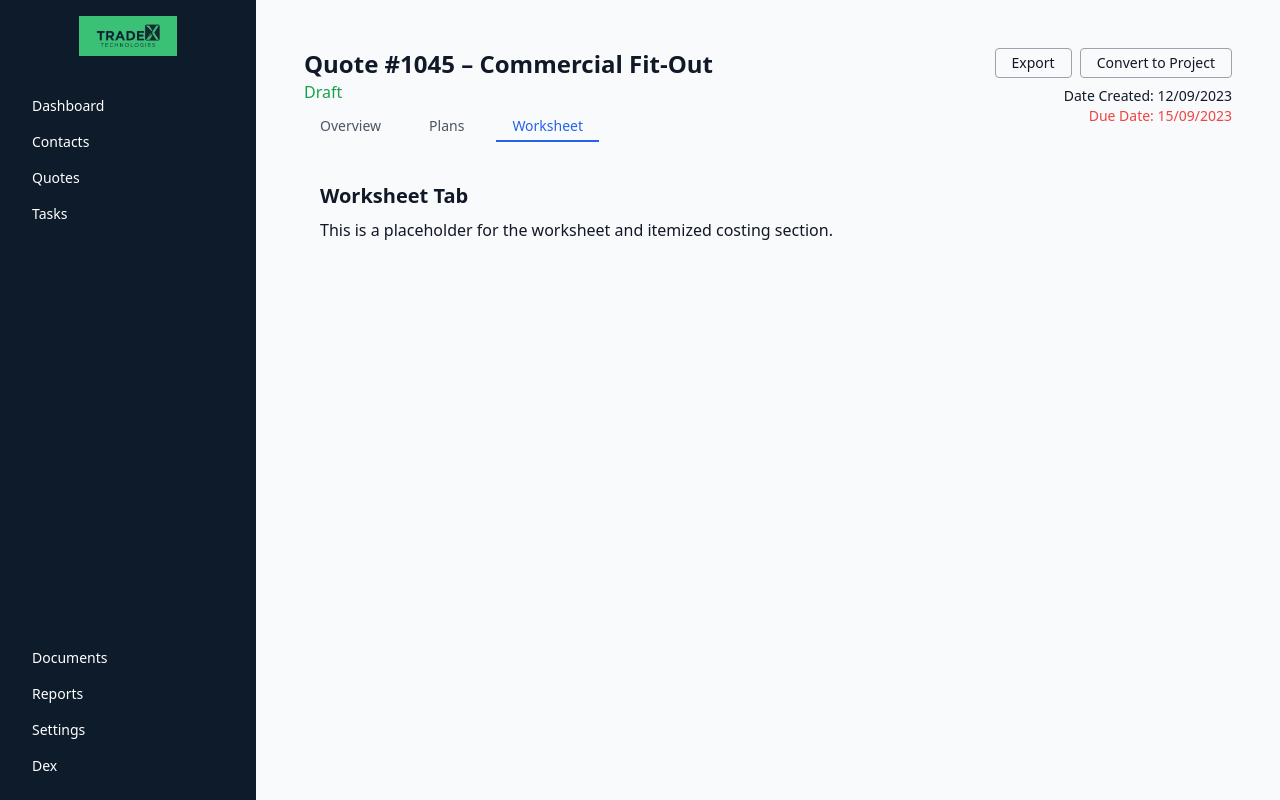
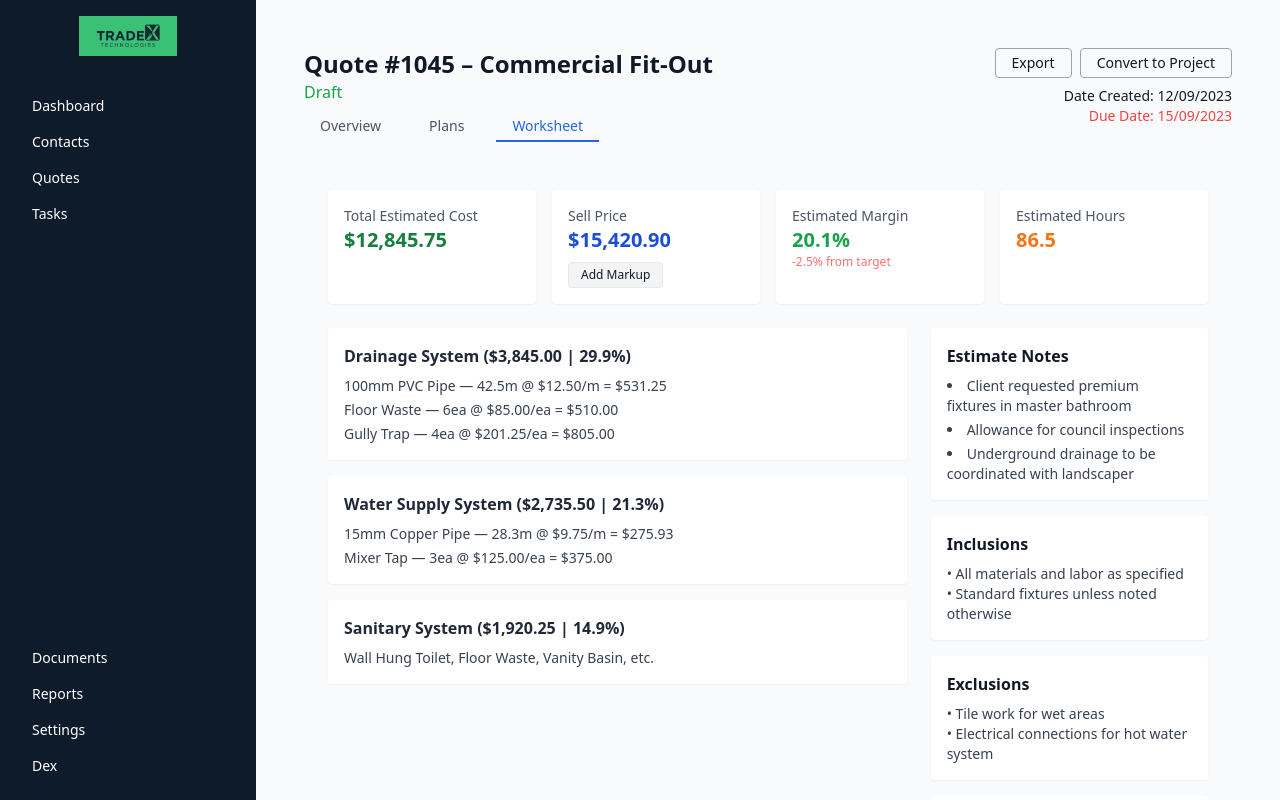
Before and after one commit to iain-armitage/TradeX.Estimating, a Next.js app: page /quotes/1/worksheet in a window 1280 px wide. Built offline with nearby package versions, Linux system fonts and the light colour scheme.

Commit message:
Add files via upload

```diff
--- a/app/quotes/[id]/plans/page.tsx
+++ b/app/quotes/[id]/plans/page.tsx
@@ -2,10 +2,45 @@
 'use client';
 
 export default function PlansPage() {
+  const plans = [
+    {
+      title: 'Office Complex A',
+      status: 'In Progress',
+      description: 'A modern office building designed with sustainability in mind.',
+      image: '/placeholder-plan-a.jpg',
+    },
+    {
+      title: 'Shopping Mall B',
+      status: 'Completed',
+      description: 'A comprehensive shopping mall featuring retail, dining, and entertainment spaces.',
+      image: '/placeholder-plan-b.jpg',
+    },
+    {
+      title: 'Apartment Complex C',
+      status: 'Planning',
+      description: 'A high-rise residential building offering luxury apartments with city views.',
+      image: '/placeholder-plan-c.jpg',
+    },
+    {
+      title: 'Tech Campus D',
+      status: 'Under Construction',
+      description: 'A state-of-the-art technology campus with integrated green spaces and facilities.',
+      image: '/placeholder-plan-d.jpg',
+    },
+  ];
+
   return (
-    <div className="p-4">
-      <h2 className="text-xl font-semibold mb-2">Plans Tab</h2>
-      <p>This is a placeholder for the quote plan viewer interface.</p>
+    <div className="p-6 grid grid-cols-1 md:grid-cols-2 lg:grid-cols-4 gap-4">
+      {plans.map((plan, index) => (
+        <div key={index} className="bg-white p-4 rounded shadow-sm">
+          <div className="h-40 bg-gray-100 rounded mb-4 flex items-center justify-center">
+            <span className="text-gray-400 text-sm">[ Plan Image ]</span>
+          </div>
+          <h3 className="font-semibold text-lg">{plan.title}</h3>
+          <p className="text-sm text-gray-600 mb-1">Status: {plan.status}</p>
+          <p className="text-sm text-gray-700">{plan.description}</p>
+        </div>
+      ))}
     </div>
   );
 }
--- a/app/quotes/[id]/worksheet/page.tsx
+++ b/app/quotes/[id]/worksheet/page.tsx
@@ -3,9 +3,91 @@
 
 export default function WorksheetPage() {
   return (
-    <div className="p-4">
-      <h2 className="text-xl font-semibold mb-2">Worksheet Tab</h2>
-      <p>This is a placeholder for the worksheet and itemized costing section.</p>
+    <div className="p-6 space-y-6">
+      {/* Summary Header */}
+      <div className="grid grid-cols-2 md:grid-cols-4 gap-4">
+        <div className="bg-white p-4 rounded shadow-sm">
+          <p className="text-sm text-gray-600">Total Estimated Cost</p>
+          <p className="text-xl font-semibold text-green-700">$12,845.75</p>
+        </div>
+        <div className="bg-white p-4 rounded shadow-sm">
+          <p className="text-sm text-gray-600">Sell Price</p>
+          <p className="text-xl font-semibold text-blue-700">$15,420.90</p>
+          <button className="text-xs mt-2 px-3 py-1 bg-gray-100 rounded border">Add Markup</button>
+        </div>
+        <div className="bg-white p-4 rounded shadow-sm">
+          <p className="text-sm text-gray-600">Estimated Margin</p>
+          <p className="text-xl font-semibold text-green-600">20.1%</p>
+          <p className="text-xs text-red-400">-2.5% from target</p>
+        </div>
+        <div className="bg-white p-4 rounded shadow-sm">
+          <p className="text-sm text-gray-600">Estimated Hours</p>
+          <p className="text-xl font-semibold text-orange-500">86.5</p>
+        </div>
+      </div>
+
+      {/* Estimate Breakdown */}
+      <div className="grid grid-cols-1 md:grid-cols-3 gap-6">
+        <div className="col-span-2 space-y-4">
+          <div className="bg-white p-4 rounded shadow-sm">
+            <h3 className="font-semibold text-gray-800 mb-2">Drainage System ($3,845.00 | 29.9%)</h3>
+            <ul className="text-sm text-gray-700 space-y-1">
+              <li>100mm PVC Pipe — 42.5m @ $12.50/m = $531.25</li>
+              <li>Floor Waste — 6ea @ $85.00/ea = $510.00</li>
+              <li>Gully Trap — 4ea @ $201.25/ea = $805.00</li>
+            </ul>
+          </div>
+          <div className="bg-white p-4 rounded shadow-sm">
+            <h3 className="font-semibold text-gray-800 mb-2">Water Supply System ($2,735.50 | 21.3%)</h3>
+            <ul className="text-sm text-gray-700 space-y-1">
+              <li>15mm Copper Pipe — 28.3m @ $9.75/m = $275.93</li>
+              <li>Mixer Tap — 3ea @ $125.00/ea = $375.00</li>
+            </ul>
+          </div>
+          <div className="bg-white p-4 rounded shadow-sm">
+            <h3 className="font-semibold text-gray-800 mb-2">Sanitary System ($1,920.25 | 14.9%)</h3>
+            <p className="text-sm text-gray-700">Wall Hung Toilet, Floor Waste, Vanity Basin, etc.</p>
+          </div>
+        </div>
+
+        {/* Notes + Revisions */}
+        <div className="space-y-4">
+          <div className="bg-white p-4 rounded shadow-sm">
+            <h4 className="font-semibold mb-2">Estimate Notes</h4>
+            <ul className="text-sm text-gray-700 list-disc list-inside space-y-1">
+              <li>Client requested premium fixtures in master bathroom</li>
+              <li>Allowance for council inspections</li>
+              <li>Underground drainage to be coordinated with landscaper</li>
+            </ul>
+          </div>
+          <div className="bg-white p-4 rounded shadow-sm">
+            <h4 className="font-semibold mb-2">Inclusions</h4>
+            <p className="text-sm text-gray-700">• All materials and labor as specified<br/>• Standard fixtures unless noted otherwise</p>
+          </div>
+          <div className="bg-white p-4 rounded shadow-sm">
+            <h4 className="font-semibold mb-2">Exclusions</h4>
+            <p className="text-sm text-gray-700">• Tile work for wet areas<br/>• Electrical connections for hot water system</p>
+          </div>
+          <div className="bg-white p-4 rounded shadow-sm">
+            <h4 className="font-semibold mb-2">Revision History</h4>
+            <ul className="text-sm text-gray-700 list-disc list-inside space-y-1">
+              <li>Updated Drainage Quantities (38.5m to 42.5m) — 22 Jun</li>
+              <li>Added Premium Fixtures (Per client request) — 20 Jun 2023</li>
+              <li>Initial Estimate Created — 15 Jun 2023</li>
+            </ul>
+            <button className="mt-2 text-xs px-3 py-1 border rounded bg-gray-100">Add Revision Note</button>
+          </div>
+          <div className="bg-white p-4 rounded shadow-sm">
+            <h4 className="font-semibold mb-2">Attachments</h4>
+            <ul className="text-sm text-blue-700 list-disc list-inside space-y-1">
+              <li>Ground Floor Plan (PDF)</li>
+              <li>Drainage Layout (JPG)</li>
+              <li>Hot Water System Specs (PDF)</li>
+            </ul>
+            <button className="mt-2 text-xs px-3 py-1 border rounded bg-gray-100">Upload New Attachment</button>
+          </div>
+        </div>
+      </div>
     </div>
   );
 }
```
